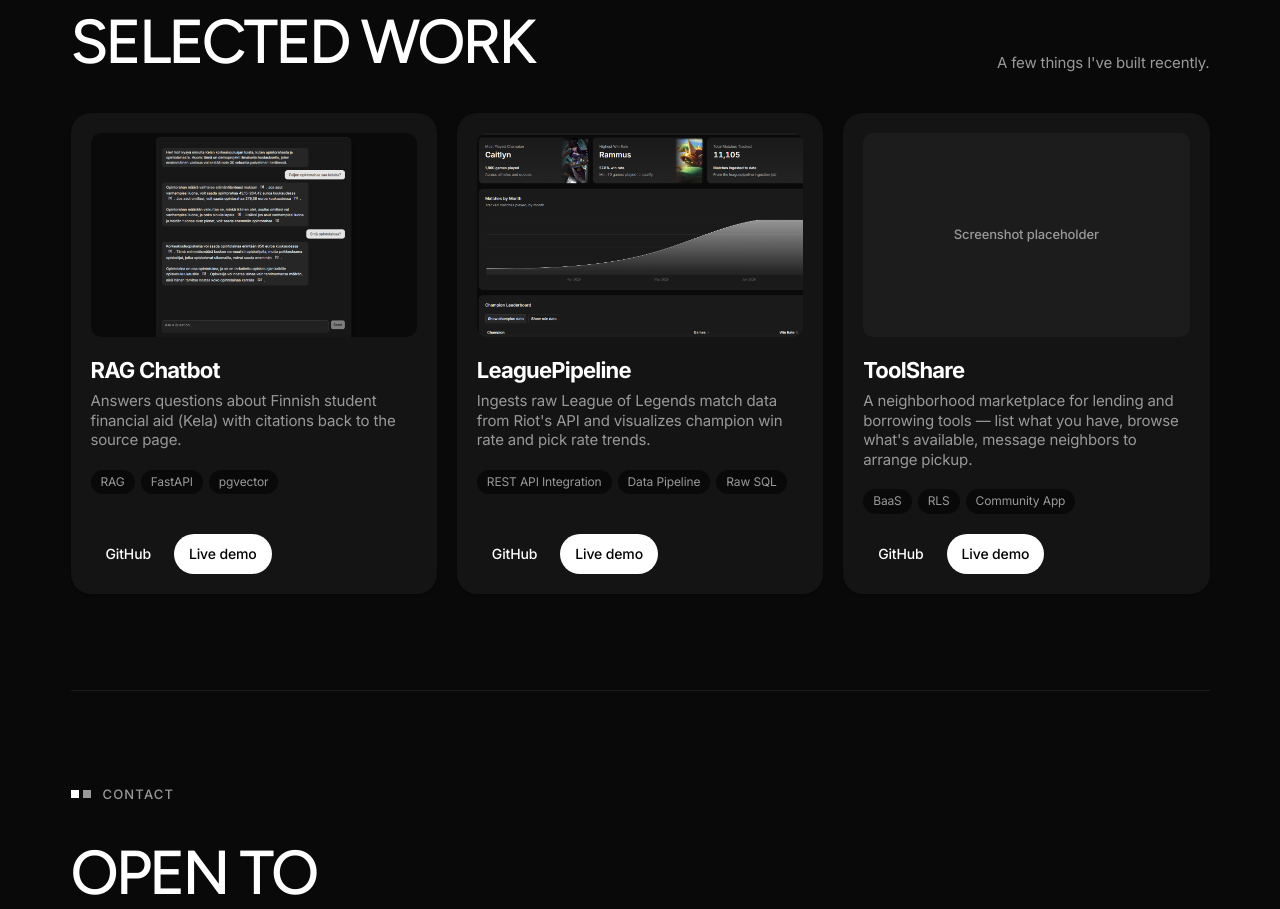
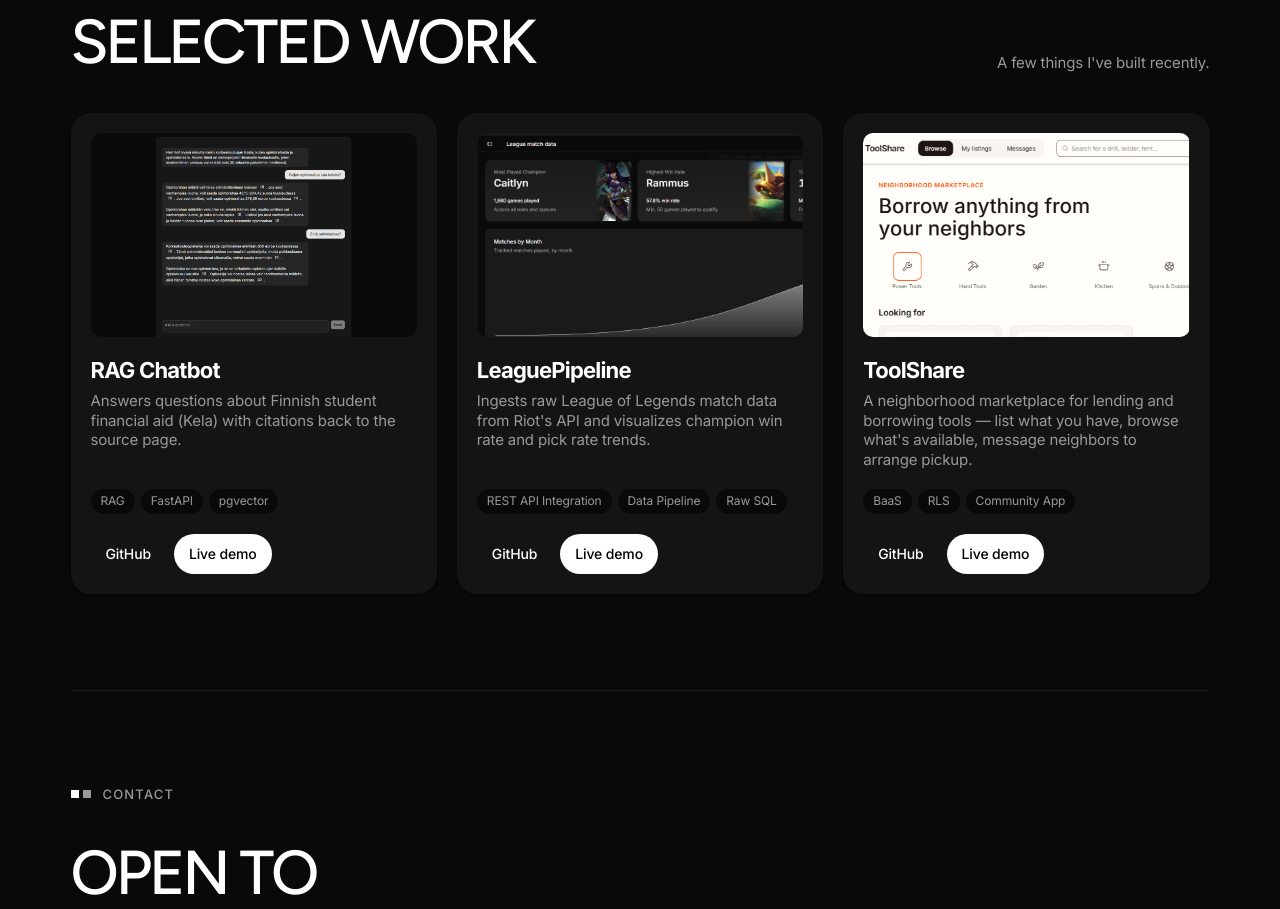
Before and after one commit to emilmanninen/Portfoliowebsite, a Next.js app: page / in a window 1280 px wide. Shown: the part 1360-2269 px from the top of the page. Built offline with nearby package versions, Linux system fonts and the light colour scheme.

Commit message:
fix: made tags of projects to the same line and added a picture to toolshare

```diff
--- a/src/components/sections/Projects.tsx
+++ b/src/components/sections/Projects.tsx
@@ -47,7 +47,15 @@
 
             <div className="flex flex-col gap-[8px]">
               <h3 className="t-headline">{project.name}</h3>
-              <p className="t-body text-[var(--ink-muted)]">{project.blurb}</p>
+              {/* Fixed to 4 lines (line-clamp caps it, min-h reserves the space even when a
+                  blurb is shorter) so the tags/GitHub row lines up at the same height across
+                  every card regardless of blurb length — otherwise a 2-line blurb next to a
+                  4-line one pushes everything below it out of alignment. 4 lines is what the
+                  longest current blurb (ToolShare's) actually needs at this card width; a much
+                  longer blurb added later would still get clamped, just worth knowing. */}
+              <p className="t-body text-[var(--ink-muted)] line-clamp-4 min-h-[78px]">
+                {project.blurb}
+              </p>
             </div>
 
             <div className="flex flex-wrap gap-[6px]">
--- a/src/data/projects.ts
+++ b/src/data/projects.ts
@@ -1,5 +1,5 @@
-// Names, GitHub links, tags, and blurbs are all real now. Live demo links are still "#"
-// placeholders (only there to test the button layout), and ToolShare still needs a screenshot.
+// Names, GitHub links, tags, blurbs, and screenshots are all real now. Live demo links are
+// still "#" placeholders — only there to test the button layout.
 export type Project = {
   name: string;
   blurb: string;
@@ -26,7 +26,7 @@
       "Ingests raw League of Legends match data from Riot's API and visualizes champion win rate and pick rate trends.",
     tags: ["REST API Integration", "Data Pipeline", "Raw SQL"],
     githubHref: "https://github.com/emilmanninen/leaguefrontend",
-    image: "/projects/loldash1280800.png",
+    image: "/projects/960lol.png",
     liveHref: "#", // placeholder — just testing the Live demo button layout
   },
   {
@@ -35,6 +35,7 @@
       "A neighborhood marketplace for lending and borrowing tools — list what you have, browse what's available, message neighbors to arrange pickup.",
     tags: ["BaaS", "RLS", "Community App"],
     githubHref: "https://github.com/emilmanninen/neighborhoodapp",
+    image: "/projects/960toolshare.png",
     liveHref: "#", // placeholder — just testing the Live demo button layout
   },
 ];
```
Also changed, not shown: public/projects/960lol.png (added), public/projects/960toolshare.png (added).
